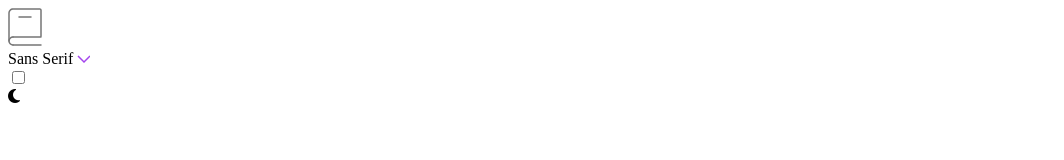
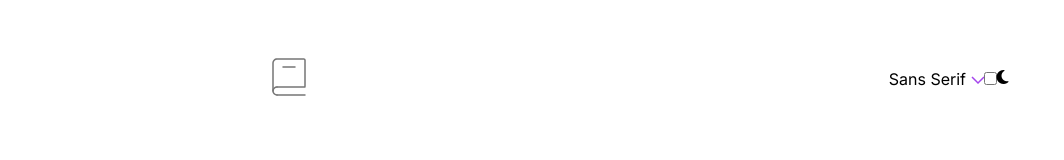
Before and after one commit to bariskahraman34/online-dictionary, a plain HTML site: page index..html in a window 1280 px wide. Shown: the whole page, without its empty margins (0-1064 px from the left). Drawn offline with Linux system fonts and the light colour scheme.

Commit message:
Header da ki elemanlar yatay olarak hizalandı ve konumları belirlendi.

```diff
--- a/assets/css/dictionary-styling.css
+++ b/assets/css/dictionary-styling.css
@@ -9,3 +9,22 @@
 body{
     font-family: 'Inter', sans-serif;
 }
+
+.container{
+    width: 737px;
+    margin: 58px auto auto auto;
+}
+
+.top-bar{
+    display: flex;
+    justify-content: space-between;
+    align-items: center;
+}
+
+.right-side{
+    display: flex;
+}
+
+.dark-theme-container{
+    display: flex;
+}
--- a/index..html
+++ b/index..html
@@ -5,10 +5,11 @@
     <meta http-equiv="X-UA-Compatible" content="IE=edge">
     <meta name="viewport" content="width=device-width, initial-scale=1.0">
     <link rel="stylesheet" href="https://cdnjs.cloudflare.com/ajax/libs/font-awesome/6.5.1/css/all.min.css" integrity="sha512-DTOQO9RWCH3ppGqcWaEA1BIZOC6xxalwEsw9c2QQeAIftl+Vegovlnee1c9QX4TctnWMn13TZye+giMm8e2LwA==" crossorigin="anonymous" referrerpolicy="no-referrer" />
+    <link rel="stylesheet" href="assets/css/dictionary-styling.css">
     <title>Dictionary Web App</title>
 </head>
 <body>
-    <header class="top-bar">
+    <header class="top-bar container">
         <div class="left-side">
             <img src="assets/icons/iconoir_book.svg" alt="">
         </div>
```
